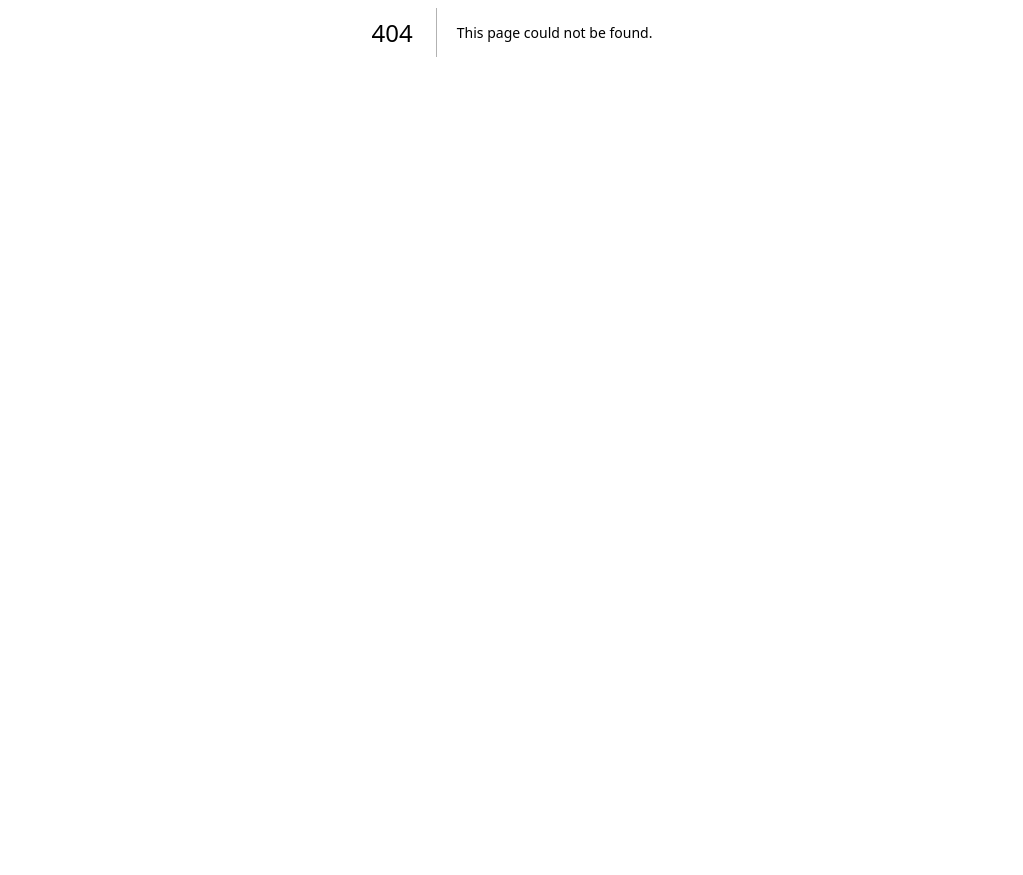
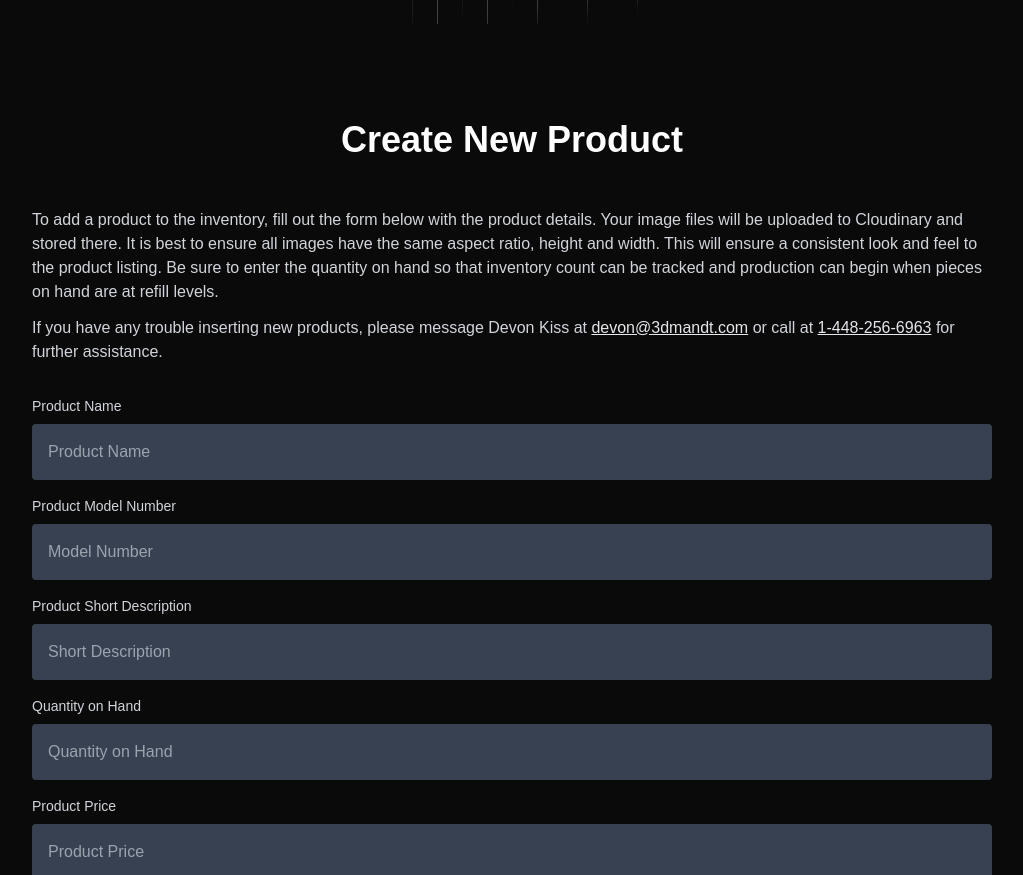
Before and after one commit to tuffs/3dmachtoolllc, a Next.js app: page /products/new in a window 1280 px wide. Before the commit this address had no page. Shown: the part 440-1315 px from the top of the page, without its empty margins (128-1151 px from the left). Before the commit the page ends 872 px from the top, so only its background shows below. Built offline with nearby package versions, Linux system fonts and the light colour scheme.

Commit message:
Creation of view to the /products/new route with a basic form.

```diff
--- /dev/null
+++ b/app/products/new/page.js
@@ -0,0 +1,91 @@
+import Hero from '@/components/Hero';
+import { RxPlus } from 'react-icons/rx';
+
+export default function NewProductPage() {
+  return (
+    <>
+      <div className="my-24">
+        <Hero />
+        <div className="mt-24 text-white pt-0 p-8">
+          <section className="mb-12">
+            <h1 className="text-4xl font-bold text-center">
+              Create New Product
+            </h1>
+          </section>
+
+          <section className="mx-3 md:mx-32">
+            <p className="text-gray-300">
+              To add a product to the inventory, fill out the form below with the product details. Your image files will be uploaded to Cloudinary and stored there. It is best to ensure all images have the same aspect ratio, height and width. This will ensure a consistent look and feel to the product listing. Be sure to enter the quantity on hand so that inventory count can be tracked and production can begin when pieces on hand are at refill levels.
+            </p>
+
+            <p className="text-gray-300 mt-3">
+              If you have any trouble inserting new products, please message Devon Kiss at <a href="mailto:devon@3dmandt.com" className="underline text-gray-200">devon@3dmandt.com</a> or call at <a href="tel:14482566963" className="underline text-gray-200">1-448-256-6963</a> for further assistance.
+            </p>
+
+            <form className="mt-8">
+              <div className="mb-4">
+                <label className="block text-gray-300 text-sm font-medium mb-2" htmlFor="name">
+                  Product Name
+                </label>
+                <input className="w-full p-4 text-gray-300 bg-gray-700 rounded" id="name" type="text" placeholder="Product Name" />
+              </div>
+
+              <div className="mb-4">
+                <label className="block text-gray-300 text-sm font-medium mb-2" htmlFor="modelNumber">
+                  Product Model Number
+                </label>
+                <input className="w-full p-4 text-gray-300 bg-gray-700 rounded" id="modelNumber" type="text" placeholder="Model Number" />
+              </div>
+
+              <div className="mb-4">
+                <label className="block text-gray-300 text-sm font-medium mb-2" htmlFor="shortDescription">
+                  Product Short Description
+                </label>
+                <input className="w-full p-4 text-gray-300 bg-gray-700 rounded" id="shortDescription" type="text" placeholder="Short Description" />
+              </div>
+
+              <div className="mb-4">
+                <label className="block text-gray-300 text-sm font-medium mb-2" htmlFor="quantityOnHand">
+                  Quantity on Hand
+                </label>
+                <input className="w-full p-4 text-gray-300 bg-gray-700 rounded" id="quantityOnHand" type="number" min="0" placeholder="Quantity on Hand" />
+              </div>
+
+              <div className="mb-4">
+                <label className="block text-gray-300 text-sm font-medium mb-2" htmlFor="price">
+                  Product Price
+                </label>
+                <input className="w-full p-4 text-gray-300 bg-gray-700 rounded" id="price" type="text" placeholder="Product Price" />
+              </div>
+
+              <div className="mb-4">
+                <label className="block text-gray-300 text-sm font-medium mb-2" htmlFor="tags">
+                  Product Tags <span className="text-xs">(comma seperated)</span>
+                </label>
+                <input className="w-full p-4 text-gray-300 bg-gray-700 rounded" id="tags" type="text" placeholder="Product Tags" />
+              </div>
+
+              <div className="mb-4">
+                <label className="block text-gray-300 text-sm font-medium mb-2" htmlFor="image">
+                  Product Images
+                </label>
+                <input className="w-full p-4 text-gray-300 bg-gray-700 rounded" id="image" type="text" placeholder="Product Image" />
+              </div>
+
+              <div className="mb-4">
+                <label className="block text-gray-300 text-sm font-medium mb-2" htmlFor="description">
+                  Product Description
+                </label>
+                <textarea className="w-full p-4 text-gray-300 bg-gray-700 rounded min-h-[175px]" id="description" placeholder="Product Description"></textarea>
+              </div>
+
+              <button className="w-full mt-2 md:mt-3 p-4 bg-gray-800 text-white rounded hover:bg-gray-700 transition-colors duration-1000" type="submit">
+                Create New Product
+              </button>
+            </form>
+          </section>
+        </div>
+      </div>
+    </>
+  );
+}
```
